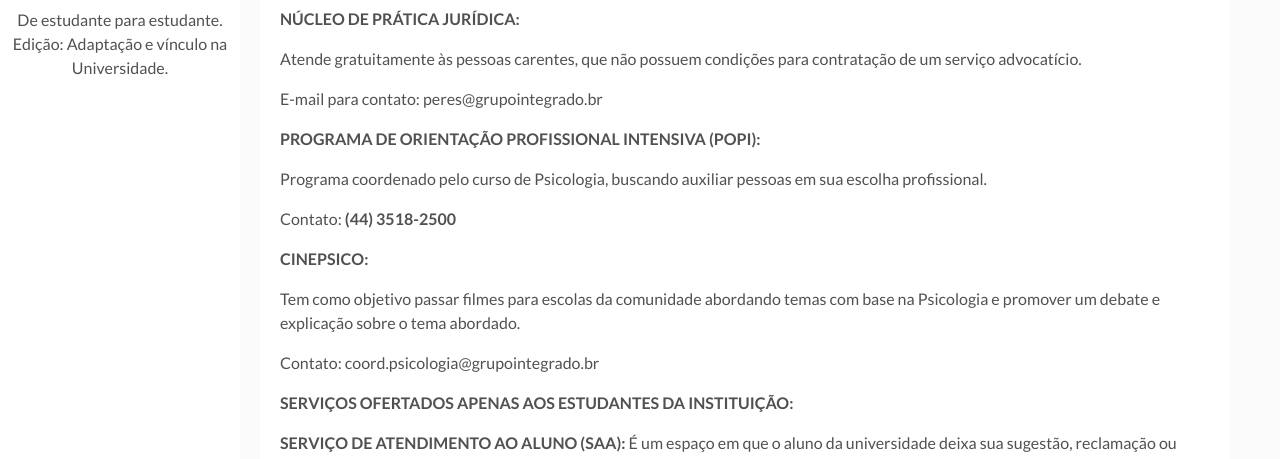
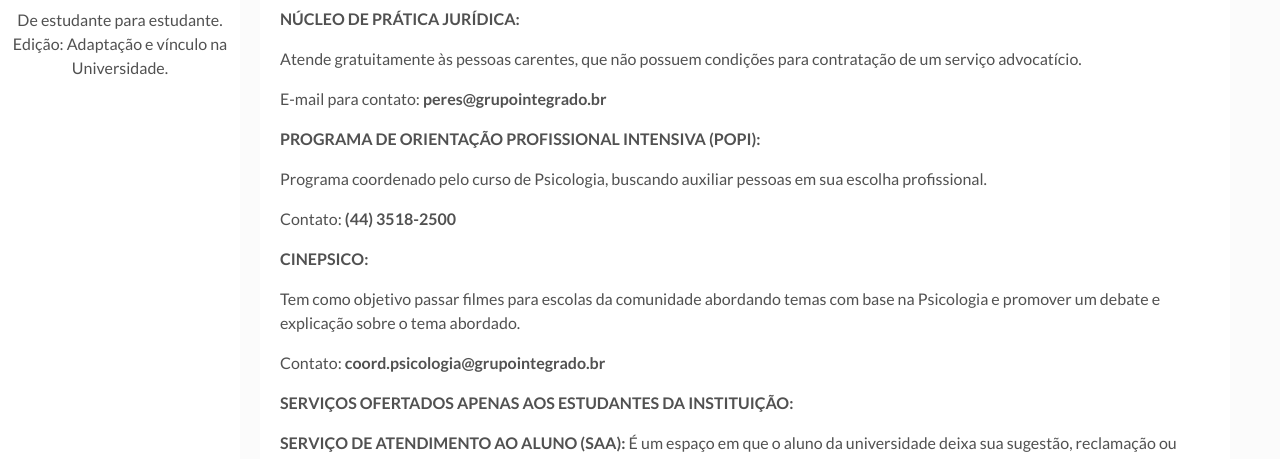
Before and after one commit to gazetauniversitaria/gazetauniversitaria.github.io, a Jekyll site: the page built from _posts/2020-06-11-apoio.markdown, in a window 1280 px wide and 900 px high, scrolled down 1346 px. Shown: the part 171-630 px from the top of the window. Built offline with Jekyll 4.4.1, drawn with Linux system fonts in a browser that asks for light colours; comment, search, counter and statistics services are not loaded.

```diff
--- a/_posts/2020-06-11-apoio.markdown
+++ b/_posts/2020-06-11-apoio.markdown
@@ -53,7 +53,7 @@ Contato: **(44) 3518-2500**
 
 Atende gratuitamente às pessoas carentes, que não possuem condições para contratação de um serviço advocatício.
 
-E-mail para contato: peres@grupointegrado.br
+E-mail para contato: **peres@grupointegrado.br**
 
 **PROGRAMA DE ORIENTAÇÃO PROFISSIONAL INTENSIVA (POPI):**
 
@@ -65,7 +65,7 @@ Contato: **(44) 3518-2500**
 
 Tem como objetivo passar filmes para escolas da comunidade abordando temas com base na Psicologia e promover um debate e explicação sobre o tema abordado.
 
-Contato: coord.psicologia@grupointegrado.br
+Contato: **coord.psicologia@grupointegrado.br**
 
 **SERVIÇOS OFERTADOS APENAS AOS ESTUDANTES DA INSTITUIÇÃO:**
 
```
